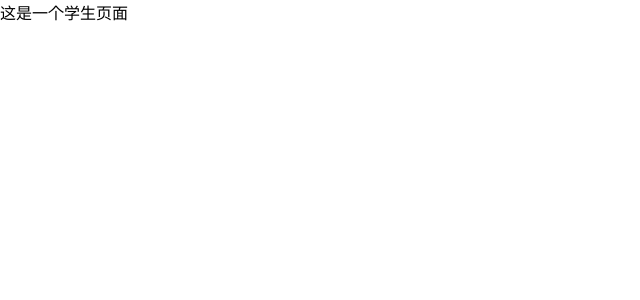
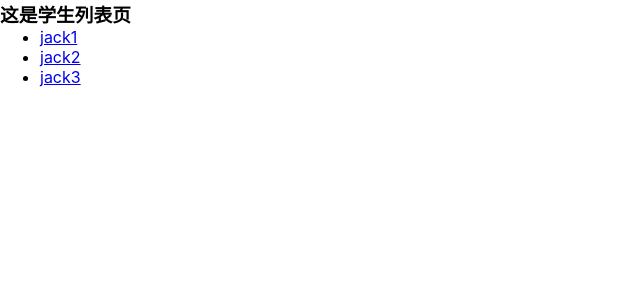
Before and after one commit to 591981210/vue-nuxt, a Nuxt app: page /student in a window 1280 px wide. Shown: the top 300 px of the page, without its empty margins (0-640 px from the left). Built offline with nearby package versions, Linux system fonts and the light colour scheme.

Commit message:
动态路由+路由参数校验

```diff
--- /dev/null
+++ b/pages/student/_id/index.vue
@@ -0,0 +1,17 @@
+<template>
+  <div class="stu-detail">
+    <!-- 这个id对应一个加了下划线的文件夹名 -->
+    这是{{ $route.params.id }}号学生的详细信息
+  </div>
+</template>
+<script>
+export default {
+  // nuxt中使用validate方法进行路由参数校验，这个方法必须返回一个布尔值，为true表示校验通过，为false表示校验失败。注意validate不能写到methods属性中。
+  validate(obj) {
+    // console.log(obj);
+    // return true
+    //  只有数字 id
+    return /^\d+$/.test(obj.params.id)
+  }
+}
+</script>
--- a/pages/student/index.vue
+++ b/pages/student/index.vue
@@ -1,14 +1,25 @@
 <template>
-  <div>
-    这是一个学生页面
+  <div class="student">
+    <h3>这是学生列表页</h3>
+    <ul>
+      <li
+        v-for="item in stuList"
+        :key="item.id">
+        <nuxt-link :to="`/student/${item.id}`">{{ item.name }}</nuxt-link>
+      </li>
+    </ul>
   </div>
 </template>
-
 <script>
   export default {
+    data () {
+      return {
+        stuList: [
+          {name: 'jack1', id: 1},
+          {name: 'jack2', id: 2},
+          {name: 'jack3', id: 3}
+        ]
+      }
+    }
   }
 </script>
-
-<style scoped>
-
-</style>
```
